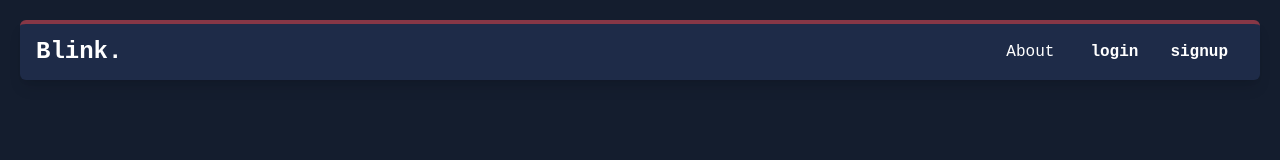
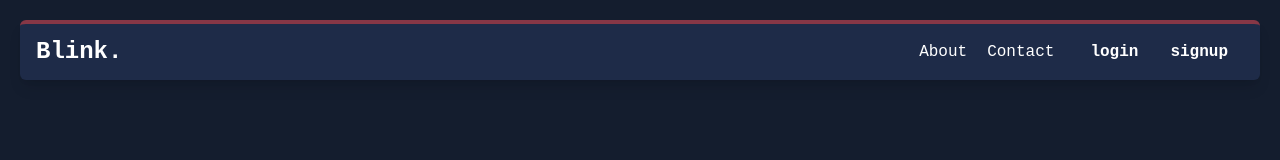
Before and after one commit to Afaqak/Classroom_Dashboard, a Next.js app: page / in a window 1280 px wide. Shown: the top 160 px of the page. Built offline with nearby package versions, Linux system fonts and the light colour scheme.

Commit message:
4th commit

```diff
--- a/components/navbar.jsx
+++ b/components/navbar.jsx
@@ -37,7 +37,9 @@ const Nav = () => {
         <li>
           <Link href="/about">About</Link>
         </li>
-
+        <li>
+          <Link href="/contact">Contact</Link>
+        </li>
         {user ? (
           <>
             <li>
```
